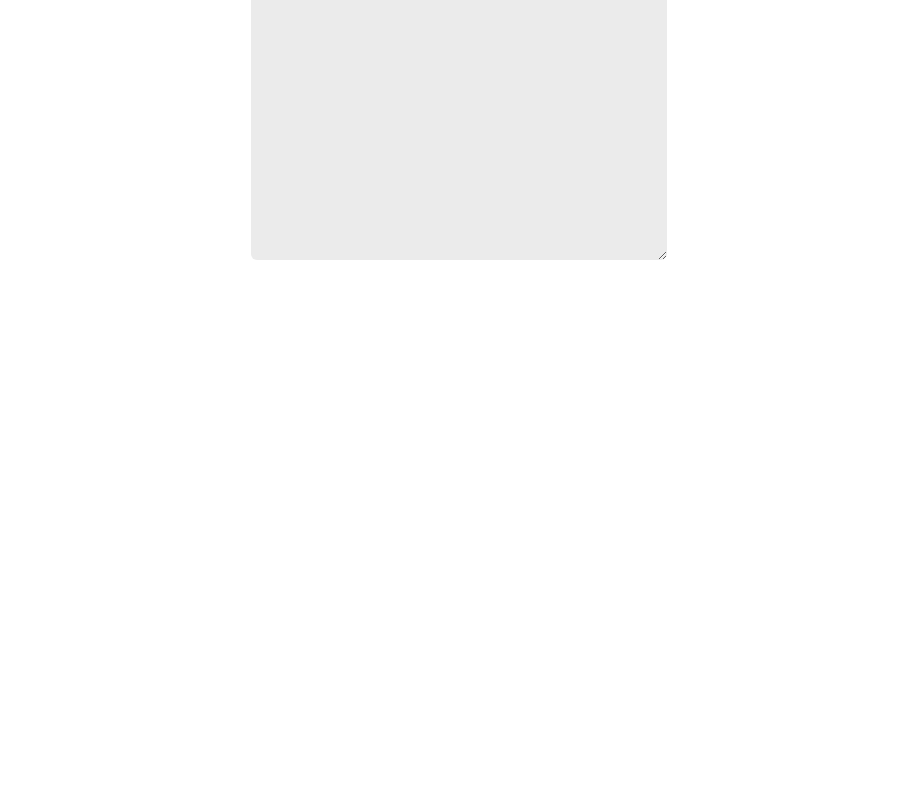
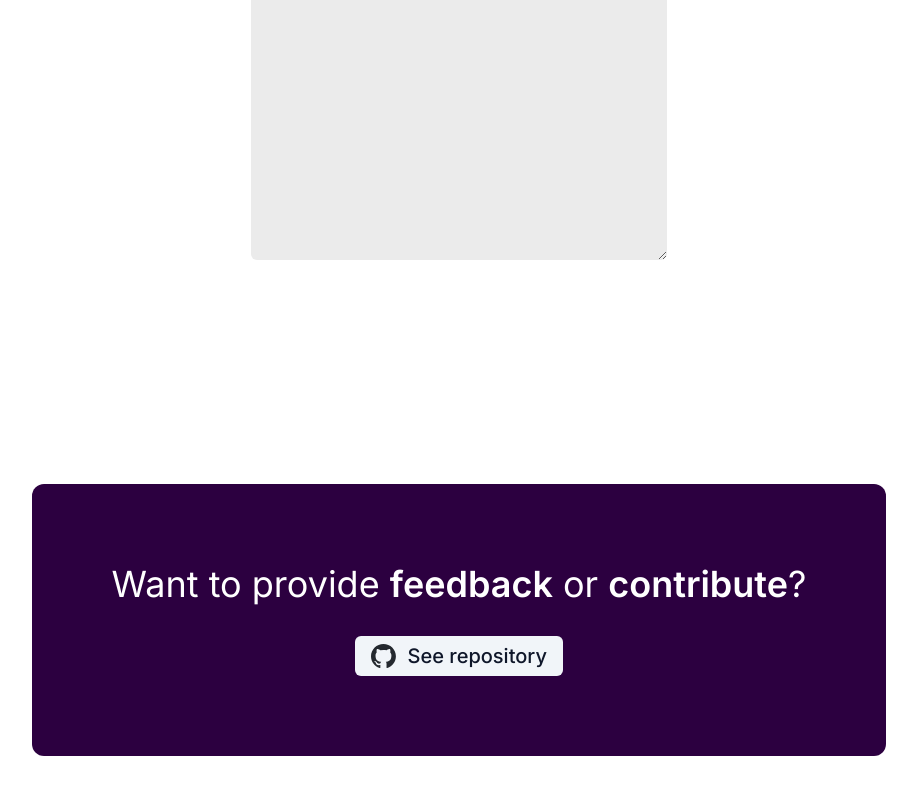
Before and after one commit to kantega/vc-inspector, a Next.js app: page / in a window 1280 px wide. Shown: the part 316-1110 px from the top of the page, without its empty margins (181-1098 px from the left). Before the commit the page ends 1076 px from the top, so only its background shows below. Built offline with nearby package versions, Linux system fonts and the light colour scheme.

Commit message:
create feedback box to link to github

```diff
--- a/src/app/(pages)/page.tsx
+++ b/src/app/(pages)/page.tsx
@@ -1,9 +1,11 @@
+import FeedbackBox from '@/components/notices/FeedbackBox';
 import InspectionPage from '@/components/vc-inspection/InspectionPage';
 
 export default function Home() {
   return (
-    <main className="flex min-h-screen w-full flex-col items-center p-24">
-      <InspectionPage />
+    <main className="flex w-full flex-col items-center gap-32 p-24">
+      <InspectionPage className="" />
+      <FeedbackBox />
     </main>
   );
 }
--- /dev/null
+++ b/src/app/components/notices/FeedbackBox.tsx
@@ -0,0 +1,33 @@
+import Image from 'next/image';
+import { Button } from '../shadcn/button';
+import GitHubCat from '@/public/github-mark.svg';
+import Link from 'next/link';
+import { cn } from '@/utils/styling';
+
+type FeedbackBoxProps = JSX.IntrinsicElements['div'] & {};
+
+const GITHUB_LINK = 'https://github.com/thomsen85/vc-inspector';
+
+/**
+ * A box to remind visitors that they can visit they github
+ * repository to either contribute or report new features or bugs.
+ */
+export default function FeedbackBox({ className, ...props }: FeedbackBoxProps) {
+  return (
+    <div
+      className={cn('flex flex-col items-center justify-center gap-8 rounded-xl bg-dark-purple p-20', className)}
+      {...props}
+    >
+      <h2 className="text-4xl text-white">
+        Want to provide <span className="font-semibold">feedback</span> or{' '}
+        <span className="font-semibold">contribute</span>?
+      </h2>
+      <Button variant="secondary" asChild>
+        <Link href={GITHUB_LINK} className="items-center gap-3">
+          <Image src={GitHubCat} alt="GitHub invertocat" className="h-full w-full" width={40} height={40} />
+          <p className="text-xl">See repository</p>
+        </Link>
+      </Button>
+    </div>
+  );
+}
--- a/src/app/components/vc-inspection/InspectionPage.tsx
+++ b/src/app/components/vc-inspection/InspectionPage.tsx
@@ -3,8 +3,11 @@ import inspect, { InspectionResult } from '@inspector/inspector';
 import { useEffect, useState } from 'react';
 import MinimizingTextArea from '@/components/vc-inspection/MinimizingTextArea';
 import { Button } from '@/components/shadcn/button';
+import { cn } from '@/utils/styling';
 
-export default function InspectionPage() {
+type InspectionPageProps = JSX.IntrinsicElements['div'] & {};
+
+export default function InspectionPage({ className, ...props }: InspectionPageProps) {
   const [value, setValue] = useState('');
   const [inspected, setInspected] = useState<InspectionResult | null>();
   const [textAreaStatus, setTextAreaStatus] = useState<'active-button' | 'min' | 'active'>('active');
@@ -21,7 +24,7 @@ export default function InspectionPage() {
   }, [textAreaStatus]); // eslint-disable-line react-hooks/exhaustive-deps
 
   return (
-    <main className="flex min-h-screen w-full flex-col items-center gap-5 p-24">
+    <main className={cn('flex w-full flex-col items-center gap-5 p-24', className)} {...props}>
       <MinimizingTextArea
         className="w-full md:w-1/2"
         value={value}
```
Also changed, not shown: public/github-mark-white.svg (added), public/github-mark.svg (added).
